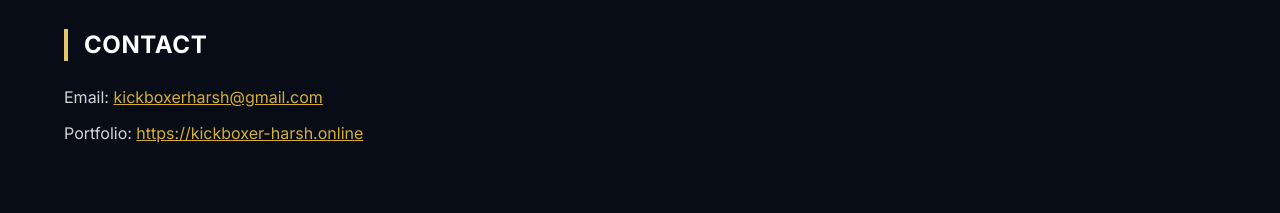
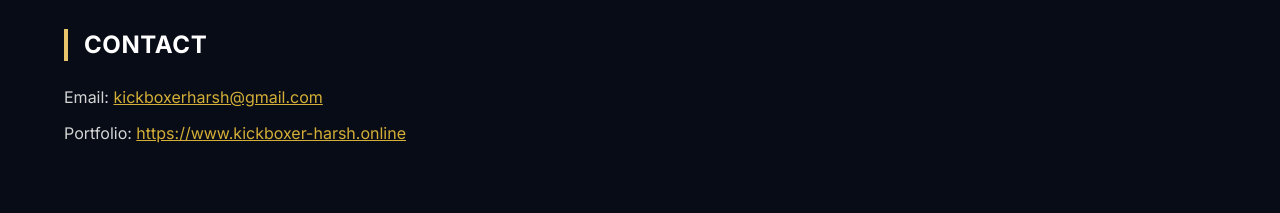
Before and after one commit to harshbharti55/kickboxer-harsh, a Next.js app: page /cv in a window 1280 px wide. Shown: the part 2920-3133 px from the top of the page. Built offline with nearby package versions, Linux system fonts and the light colour scheme.

Commit message:
Use the live www domain consistently for SEO URLs

```diff
--- a/data/athlete.ts
+++ b/data/athlete.ts
@@ -2,7 +2,7 @@
  * Athlete-supplied competition record and site content.
  * Planned events remain explicitly unconfirmed until verified.
  */
-export const SITE_URL = "https://kickboxer-harsh.online";
+export const SITE_URL = "https://www.kickboxer-harsh.online";
 
 export const athlete = {
   name: "Harsh Bharti",
```
